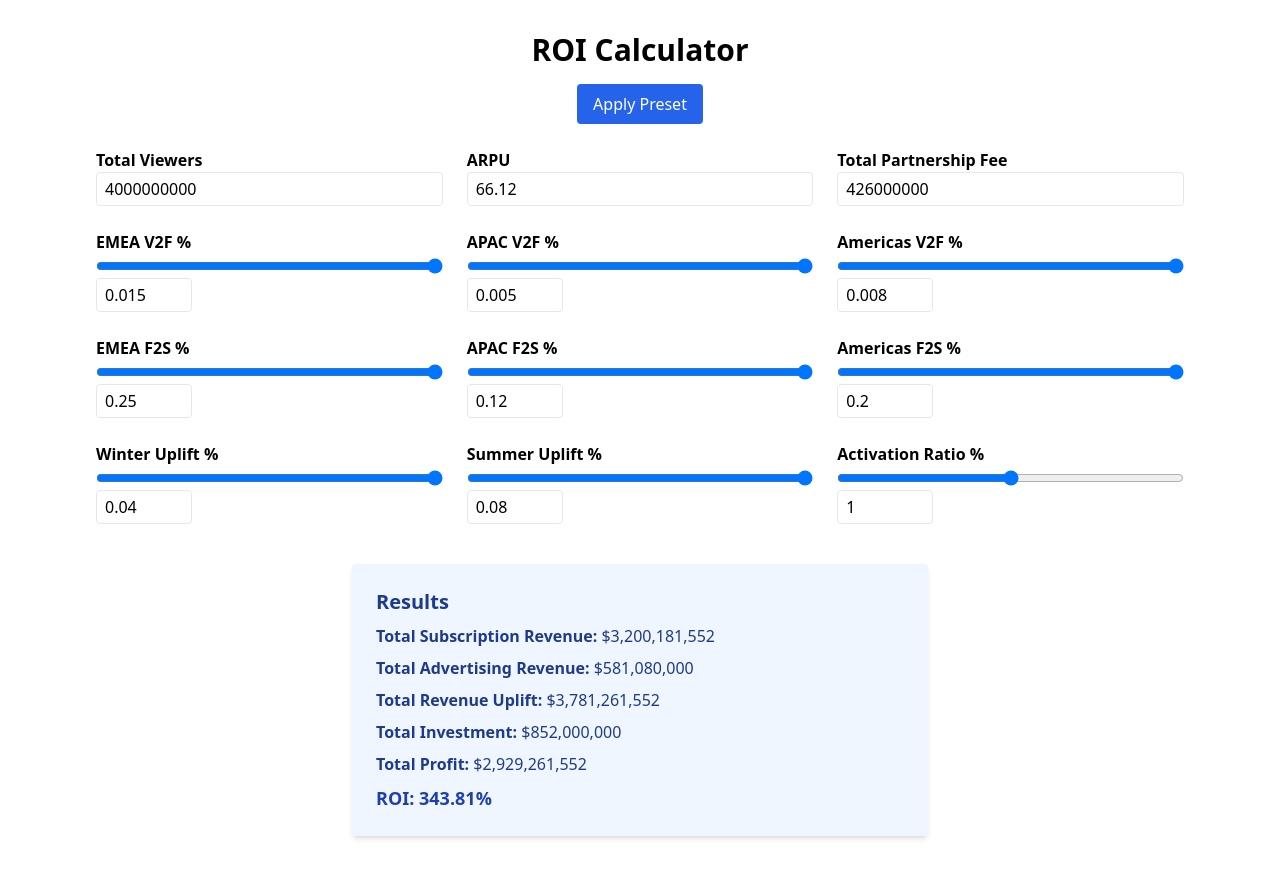
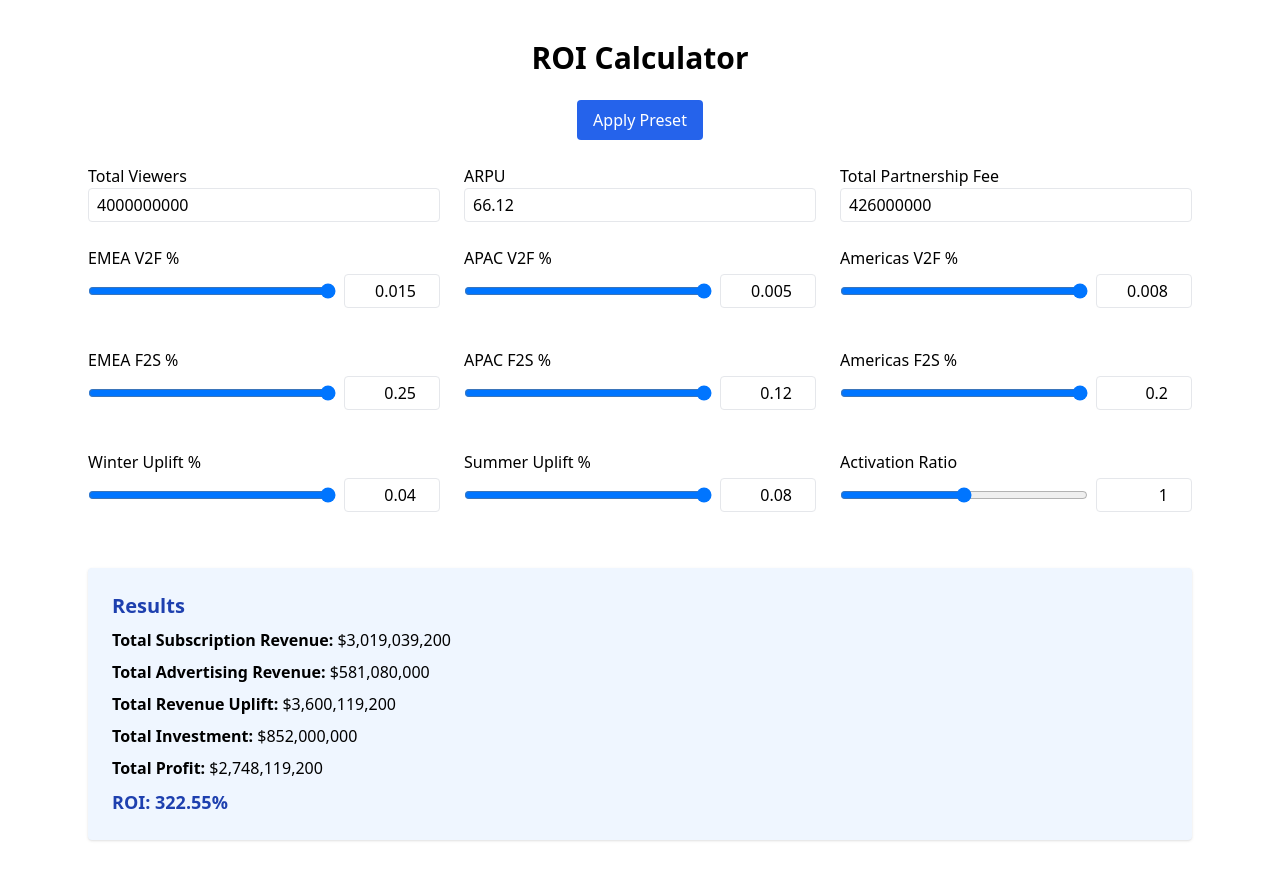
Before and after one commit to Mezzali22/ROI-Calculator, a React (Vite) app: page / in a window 1280 px wide. Built offline with nearby package versions, Linux system fonts and the light colour scheme.

Commit message:
Fix Tailwind CSS setup

```diff
--- a/src/ROICalculator.jsx
+++ b/src/ROICalculator.jsx
@@ -4,6 +4,7 @@ export default function ROICalculator() {
   const [totalViewers, setTotalViewers] = useState(4000000000);
   const [arpu, setArpu] = useState(66.12);
   const [fee, setFee] = useState(426000000);
+  const [activationRatio, setActivationRatio] = useState(1);
 
   const [emeaV2F, setEmeaV2F] = useState(0.015);
   const [apacV2F, setApacV2F] = useState(0.005);
@@ -15,12 +16,12 @@ export default function ROICalculator() {
 
   const [winterUplift, setWinterUplift] = useState(0.04);
   const [summerUplift, setSummerUplift] = useState(0.08);
-  const [activationRatio, setActivationRatio] = useState(1);
 
   const applyPreset = () => {
     setTotalViewers(4000000000);
     setArpu(66.12);
     setFee(426000000);
+    setActivationRatio(1);
     setEmeaV2F(0.015);
     setApacV2F(0.005);
     setAmerV2F(0.008);
@@ -29,56 +30,67 @@ export default function ROICalculator() {
     setAmerF2S(0.2);
     setWinterUplift(0.04);
     setSummerUplift(0.08);
-    setActivationRatio(1);
   };
 
-  const convertedSubscribers =
-    totalViewers * 0.35 * emeaV2F * emeaF2S +
-    totalViewers * 0.45 * apacV2F * apacF2S +
-    totalViewers * 0.2 * amerV2F * amerF2S;
+  // Calculate subscribers by region
+  const emeaViewers = totalViewers * 0.35;
+  const apacViewers = totalViewers * 0.45;
+  const amerViewers = totalViewers * 0.2;
 
-  const upliftMultiplier = 1 + (winterUplift + summerUplift + (activationRatio - 1)) / 2;
-  const subscriptionRevenue = convertedSubscribers * arpu * 6 * upliftMultiplier;
-  const advertisingRevenue = 581080000;
+  const emeaSubscribers = emeaViewers * emeaV2F * emeaF2S;
+  const apacSubscribers = apacViewers * apacV2F * apacF2S;
+  const amerSubscribers = amerViewers * amerV2F * amerF2S;
+
+  const totalSubscribers = emeaSubscribers + apacSubscribers + amerSubscribers;
+  const subscriptionRevenue = totalSubscribers * arpu * 6;
+
+  // Advertising revenue (fixed base from PDF)
+  const winterBase = 2170000000 + 2457000000;
+  const summerBase = 2305000000 + 2645000000;
+
+  const winterAdRevenue = winterBase * winterUplift;
+  const summerAdRevenue = summerBase * summerUplift;
+  const advertisingRevenue = winterAdRevenue + summerAdRevenue;
+
   const totalRevenue = subscriptionRevenue + advertisingRevenue;
-  const investment = 426000000 + 426000000 + 0; // Fee x 2 (partnership + activation)
+  const investment = fee * (1 + activationRatio);
   const profit = totalRevenue - investment;
   const roi = (profit / investment) * 100;
 
-  const format = num => "$" + num.toLocaleString(undefined, { maximumFractionDigits: 0 });
+  const format = (val) => "$" + Number(val).toLocaleString(undefined, { maximumFractionDigits: 0 });
 
-  const SliderBox = ({ label, value, setValue, min, max, step }) => (
-    <div className="flex flex-col">
-      <label className="font-semibold mb-1">{label}</label>
+  const SliderInput = ({ label, value, setValue, min, max, step }) => (
+    <div className="mb-4">
+      <label className="block font-medium mb-1">{label}</label>
+      <div className="flex items-center gap-2">
         <input
           type="range"
           min={min}
           max={max}
           step={step}
           value={value}
-        onChange={e => setValue(parseFloat(e.target.value))}
-        className="mb-1"
+          onChange={(e) => setValue(parseFloat(e.target.value))}
+          className="w-full"
         />
         <input
           type="number"
+          value={value}
           step={step}
-        min={min}
-        max={max}
-        value={value}
-        onChange={e => {
-          const v = parseFloat(e.target.value);
-          if (!isNaN(v)) {
-            setValue(Math.min(Math.max(v, min), max));
+          onChange={(e) => {
+            const num = parseFloat(e.target.value);
+            if (!isNaN(num)) {
+              setValue(Math.min(max, Math.max(min, num)));
             }
           }}
-        className="border rounded px-2 py-1 w-24"
+          className="w-24 px-2 py-1 border rounded text-right"
         />
+      </div>
     </div>
   );
 
   return (
-    <div className="max-w-6xl mx-auto p-8 font-sans">
-      <h1 className="text-3xl font-bold text-center mb-4">ROI Calculator</h1>
+    <div className="max-w-6xl mx-auto px-6 py-10">
+      <h1 className="text-3xl font-bold text-center mb-6">ROI Calculator</h1>
       <div className="flex justify-center mb-6">
         <button
           onClick={applyPreset}
@@ -88,50 +100,50 @@ export default function ROICalculator() {
         </button>
       </div>
 
-      <div className="grid grid-cols-3 gap-6 mb-10">
+      <div className="grid grid-cols-3 gap-6">
         <div>
-          <label className="font-semibold">Total Viewers</label>
+          <label className="font-medium">Total Viewers</label>
           <input
             type="number"
+            className="w-full border px-2 py-1 rounded"
             value={totalViewers}
-            onChange={e => setTotalViewers(Number(e.target.value))}
-            className="w-full border px-2 py-1 rounded"
+            onChange={(e) => setTotalViewers(Number(e.target.value))}
           />
         </div>
         <div>
-          <label className="font-semibold">ARPU</label>
+          <label className="font-medium">ARPU</label>
           <input
             type="number"
+            className="w-full border px-2 py-1 rounded"
             value={arpu}
-            onChange={e => setArpu(Number(e.target.value))}
-            className="w-full border px-2 py-1 rounded"
+            onChange={(e) => setArpu(Number(e.target.value))}
           />
         </div>
         <div>
-          <label className="font-semibold">Total Partnership Fee</label>
+          <label className="font-medium">Total Partnership Fee</label>
           <input
             type="number"
+            className="w-full border px-2 py-1 rounded"
             value={fee}
-            onChange={e => setFee(Number(e.target.value))}
-            className="w-full border px-2 py-1 rounded"
+            onChange={(e) => setFee(Number(e.target.value))}
           />
         </div>
 
-        <SliderBox label="EMEA V2F %" value={emeaV2F} setValue={setEmeaV2F} min={0.01} max={0.015} step={0.0001} />
-        <SliderBox label="APAC V2F %" value={apacV2F} setValue={setApacV2F} min={0.0045} max={0.005} step={0.0001} />
-        <SliderBox label="Americas V2F %" value={amerV2F} setValue={setAmerV2F} min={0.0075} max={0.008} step={0.0001} />
+        <SliderInput label="EMEA V2F %" value={emeaV2F} setValue={setEmeaV2F} min={0.01} max={0.015} step={0.0001} />
+        <SliderInput label="APAC V2F %" value={apacV2F} setValue={setApacV2F} min={0.0045} max={0.005} step={0.0001} />
+        <SliderInput label="Americas V2F %" value={amerV2F} setValue={setAmerV2F} min={0.0075} max={0.008} step={0.0001} />
 
-        <SliderBox label="EMEA F2S %" value={emeaF2S} setValue={setEmeaF2S} min={0.18} max={0.25} step={0.01} />
-        <SliderBox label="APAC F2S %" value={apacF2S} setValue={setApacF2S} min={0.05} max={0.12} step={0.01} />
-        <SliderBox label="Americas F2S %" value={amerF2S} setValue={setAmerF2S} min={0.12} max={0.2} step={0.01} />
+        <SliderInput label="EMEA F2S %" value={emeaF2S} setValue={setEmeaF2S} min={0.18} max={0.25} step={0.01} />
+        <SliderInput label="APAC F2S %" value={apacF2S} setValue={setApacF2S} min={0.05} max={0.12} step={0.01} />
+        <SliderInput label="Americas F2S %" value={amerF2S} setValue={setAmerF2S} min={0.12} max={0.2} step={0.01} />
 
-        <SliderBox label="Winter Uplift %" value={winterUplift} setValue={setWinterUplift} min={0.02} max={0.04} step={0.005} />
-        <SliderBox label="Summer Uplift %" value={summerUplift} setValue={setSummerUplift} min={0.05} max={0.08} step={0.005} />
-        <SliderBox label="Activation Ratio %" value={activationRatio} setValue={setActivationRatio} min={0.8} max={1.2} step={0.01} />
+        <SliderInput label="Winter Uplift %" value={winterUplift} setValue={setWinterUplift} min={0.02} max={0.04} step={0.005} />
+        <SliderInput label="Summer Uplift %" value={summerUplift} setValue={setSummerUplift} min={0.05} max={0.08} step={0.005} />
+        <SliderInput label="Activation Ratio" value={activationRatio} setValue={setActivationRatio} min={0.8} max={1.2} step={0.01} />
       </div>
 
-      <div className="bg-blue-50 p-6 rounded shadow-md text-blue-900 space-y-2 max-w-xl mx-auto">
-        <h2 className="text-xl font-bold">Results</h2>
+      <div className="mt-10 bg-blue-50 p-6 rounded shadow space-y-2">
+        <h2 className="text-xl font-bold text-blue-800">Results</h2>
         <p><strong>Total Subscription Revenue:</strong> {format(subscriptionRevenue)}</p>
         <p><strong>Total Advertising Revenue:</strong> {format(advertisingRevenue)}</p>
         <p><strong>Total Revenue Uplift:</strong> {format(totalRevenue)}</p>
```
Lines whose indentation alone changed are shown as unchanged.
